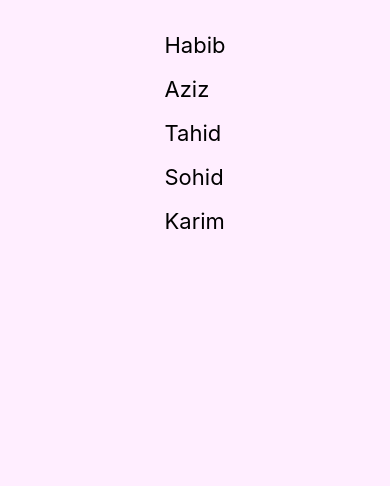
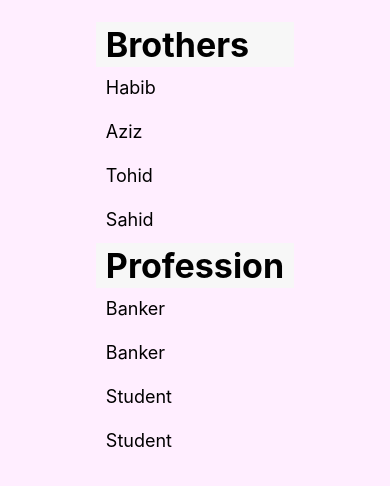
Before and after one commit to Tahidur-Rahman/react-native-practice, a React Native app: screen / in a window 390 px wide. Shown: the top 486 px of the page. Built offline with nearby package versions, Linux system fonts and the light colour scheme.

Commit message:
sectionList Data presentation

```diff
--- a/App.js
+++ b/App.js
@@ -3,6 +3,7 @@ import { StyleSheet, View } from "react-native";
 import FlatListBasics from "./FlatListBasics";
 import PizzaTranslator from "./PizzaTranslator";
 import ScrollViewPart from "./ScrollViewPage";
+import SectionListBasics from "./SectionListBasics";
 
 export default function App() {
   return (
@@ -10,7 +11,8 @@ export default function App() {
       {/* <PizzaTranslator /> */}
       {/* <ScrollViewPart /> */}
 
-      <FlatListBasics />
+      {/* <FlatListBasics /> */}
+      <SectionListBasics />
     </View>
   );
 }
--- /dev/null
+++ b/SectionListBasics.js
@@ -0,0 +1,41 @@
+import React from "react";
+import { SectionList, View, Text,StyleSheet } from "react-native";
+
+const styles = StyleSheet.create({
+  container: {
+    flex: 1,
+    paddingTop: 22,
+  },
+  sectionHeader: {
+    paddingTop: 2,
+    paddingLeft: 10,
+    paddingRight: 10,
+    paddingBottom: 2,
+    fontSize: 34,
+    fontWeight: 'bold',
+    backgroundColor: 'rgba(247,247,247,1.0)',
+  },
+  item: {
+    padding: 10,
+    fontSize: 18,
+    height: 44,
+  }
+})
+
+function SectionListBasics() {
+  return (
+    <View style={styles.container}>
+      <SectionList
+        sections={[
+          {title:'Brothers',data:['Habib','Aziz',"Tohid","Sahid"]},
+          {title:'Profession',data:['Banker','Banker',"Student","Student"]},
+        ]}
+        renderSectionHeader={({section})=> <Text style={styles.sectionHeader}>{section.title}</Text>}
+        renderItem={({item}) => <Text style={styles.item}>{item}</Text>}
+        keyExtractor={(item,index)=>index}
+      />
+    </View>
+  );
+}
+
+export default SectionListBasics;
```
